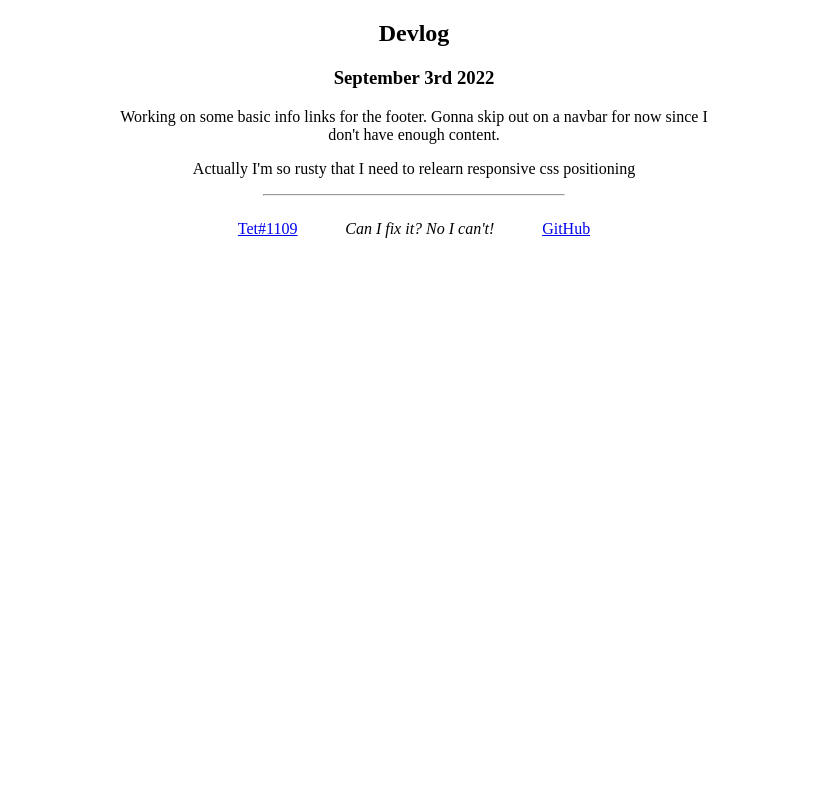
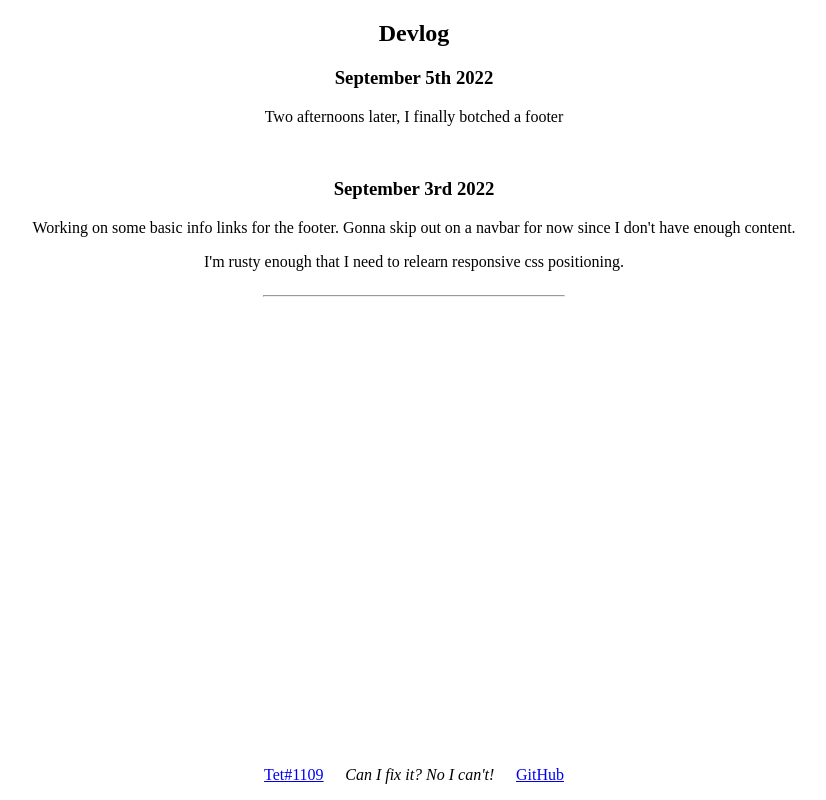
Before and after one commit to ctrl-benlu/personal-website, a plain HTML site: page index.html in a window 1280 px wide. Shown: the whole page, without its empty margins (226-1052 px from the left). Drawn offline with Linux system fonts and the light colour scheme.

Commit message:
Devlog and footer update

```diff
--- a/index.html
+++ b/index.html
@@ -11,9 +11,12 @@
 <body>
     <main>
         <h2>Devlog</h2>
+        <h3>September 5th 2022</h3>
+        <p>Two afternoons later, I finally botched a footer</p>
+        <br>
         <h3>September 3rd 2022</h3>
         <p>Working on some basic info links for the footer. Gonna skip out on a navbar for now since I don't have enough content.</p>
-        <p>Actually I'm so rusty that I need to relearn responsive css positioning</p>
+        <p>I'm rusty enough that I need to relearn responsive css positioning.</p>
     </main>
     <hr>
     <footer>
--- a/style.css
+++ b/style.css
@@ -1,17 +1,23 @@
-footer {
+body {
+    height: 100vh;
+    margin: 0;
     display: flex;
-    justify-content: space-around;
-    align-items: center;
-    margin: auto;
-    max-width: 400px;
+    flex-direction: column;
 }
 
 main {
     text-align: center;
-    margin: auto;
-    max-width: 600px;
+}
+
+footer {
+    min-height: 50px;
+    margin: auto auto 0 auto;
+    display: flex;
+    align-items: center;
+    justify-content: space-between;
+    width: 300px;
 }
 
 hr {
-    max-width: 300px;
+    width: 300px;
 }
```
